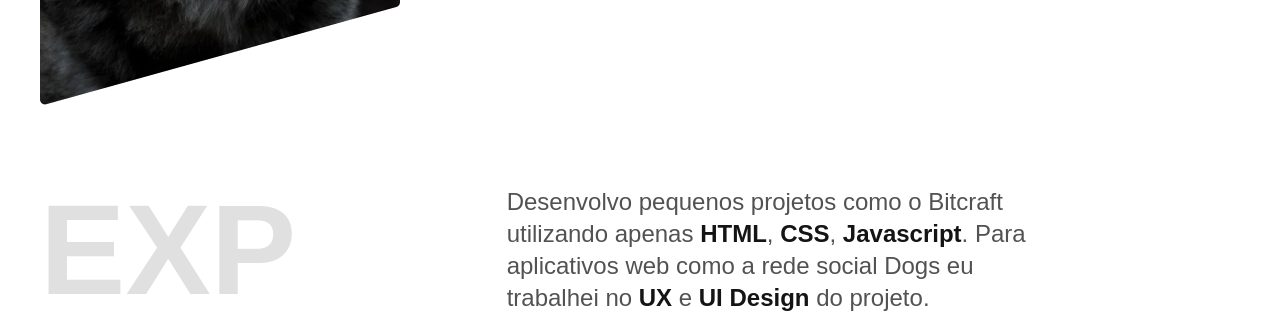
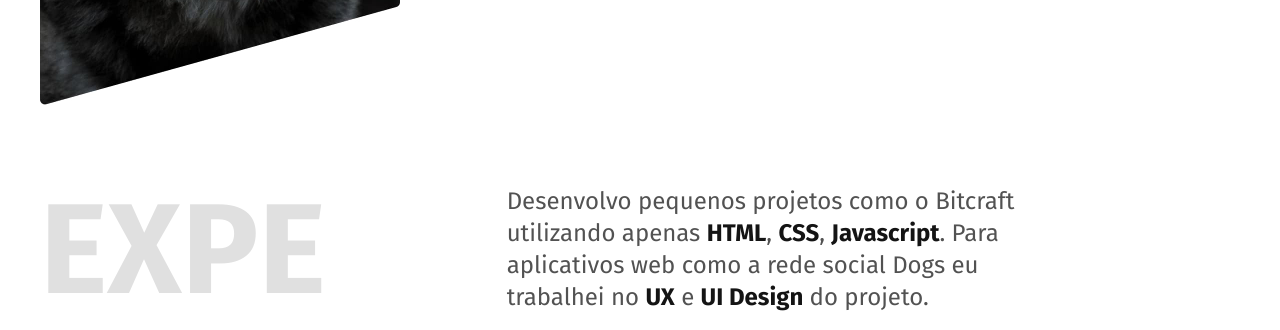
Before and after one commit to drudolphdev/projetoLobo, a plain HTML site: page index.html in a window 1280 px wide. Shown: the part 577-907 px from the top of the page. Drawn offline with Linux system fonts and the light colour scheme.

Commit message:
commit spaces

```diff
--- a/experiencia.css
+++ b/experiencia.css
@@ -6,7 +6,6 @@
     grid-template-columns: 1fr 2fr;
     gap: 100px;
 }
-
 .experiencia .subtitulo {
     color: #e0e0e0;
 }
@@ -17,11 +16,9 @@
     margin-bottom: 60px;
     color: #525252;
 }
-
 .experiencia-texto strong {
     color: #141414;
 }
-
 .empresa {
     display: grid;
     grid-template-columns: 1fr 1fr;
@@ -41,7 +38,6 @@
     position: absolute;
     top: 20px;
     left: -4px;
-
 }
 .empresa-ano {
     position: absolute;
@@ -52,7 +48,6 @@
     width: 70px;
     text-align: right;
 }
-
 .empresa-titulo {
     font-size: 1.125rem;
     line-height: 1.1;
@@ -94,7 +89,6 @@
         text-align: left;
     }
 }
-
 @media (max-width: 400px) {
     .empresa{
         grid-template-columns: 1fr;
--- a/formacao.css
+++ b/formacao.css
@@ -76,7 +76,6 @@
     font-size: 1.125rem;
     color: #a3a3a3;
 }
-
 .cursos {
     margin-bottom: 60px;
 }
@@ -115,7 +114,6 @@
     display: flex;
     justify-content: space-between;
 }
-
 @media (max-width: 800px) {
     .formacao-container{
         grid-template-columns: 1fr;
--- a/global.css
+++ b/global.css
@@ -3,25 +3,19 @@ body {
     margin: 0px;
     color: #141414;
 }
-
-@import url('https://fonts.googleapis.com/css2?family=Fira+Sans:wght@400;700&display=swap');
-
 h1, h2, h3, p {
     margin: 0px;
 }
-
 ul {
     margin: 0px;
     padding: 0px;
     list-style: none;
 }
-
 img {
     max-width: 100%;
     height: auto;
     display: block;
 }
-
 .subtitulo {
     font-size: 8rem;
     line-height: 1;
@@ -30,8 +24,6 @@ img {
     word-break: break-all;
     max-width: 4ch;
 }
-
-
 @media (max-width: 800px) {
     .subtitulo {
         font-size:3rem;
--- a/header.css
+++ b/header.css
@@ -6,14 +6,12 @@
     justify-content: space-between;
     align-items: center;
 }
-
 .header-menu {
     display: flex;
     flex-wrap: wrap;
     gap: 10px;
     justify-content: center;
 }
-
 .header-menu a {
     font-size: 1.125rem;
     line-height: 1.3;
@@ -23,7 +21,6 @@
     display: block;
 
 }
-
 @media (max-width: 800px) {
     .header{
         flex-direction: column;
@@ -33,5 +30,4 @@
     .header a {
         background: #f5f5f5;
     }
-
 }
--- a/index.html
+++ b/index.html
@@ -6,6 +6,10 @@
     <meta name="viewport" content="width=device-width, initial-scale=1.0">
     <meta name="description" content="Desenvolvedor Front End e Designer UI & UX" localizado no Rio de Janeiro>
     <link rel="stylesheet" href="style.css">
+    <link rel="preconnect" href="https://fonts.googleapis.com">
+    <link rel="preconnect" href="https://fonts.gstatic.com" crossorigin>
+    <link href="https://fonts.googleapis.com/css2?family=Fira+Sans:wght@400;700&display=swap" rel="stylesheet">
+    <link rel="icon" href="./img/favicon.svg" type="image/svg+xml">
     <title>Lobo Desenvolvedor e Designer</title>
 </head>
 <link rel="icon" href="./img/favicon.svg" type="image/svg+xml">
--- a/introducao.css
+++ b/introducao.css
@@ -28,13 +28,11 @@
     font-size: 1.5rem;
     color: #525252;
 }
-
 @media (max-width: 1000px){
     .introducao h1 {
         font-size: 3rem;
     }
 }
-
 @media (max-width: 765px){
     .introducao{
         grid-template-columns: 1fr 1fr;
@@ -52,7 +50,6 @@
         left: 0px;
     }
 }
-
 @media (max-width: 600px){
     .introducao{
         grid-template-columns: 1fr 1fr;
@@ -70,7 +67,6 @@
         left: 0px;
     }
 }
-
 @media (max-width: 480px){
     .introducao img{
         display: none;
@@ -90,7 +86,6 @@
         left: 0px;
     }
 }
-
 @media (max-width: 400px){
     .introducao img{
         display: none;
```
